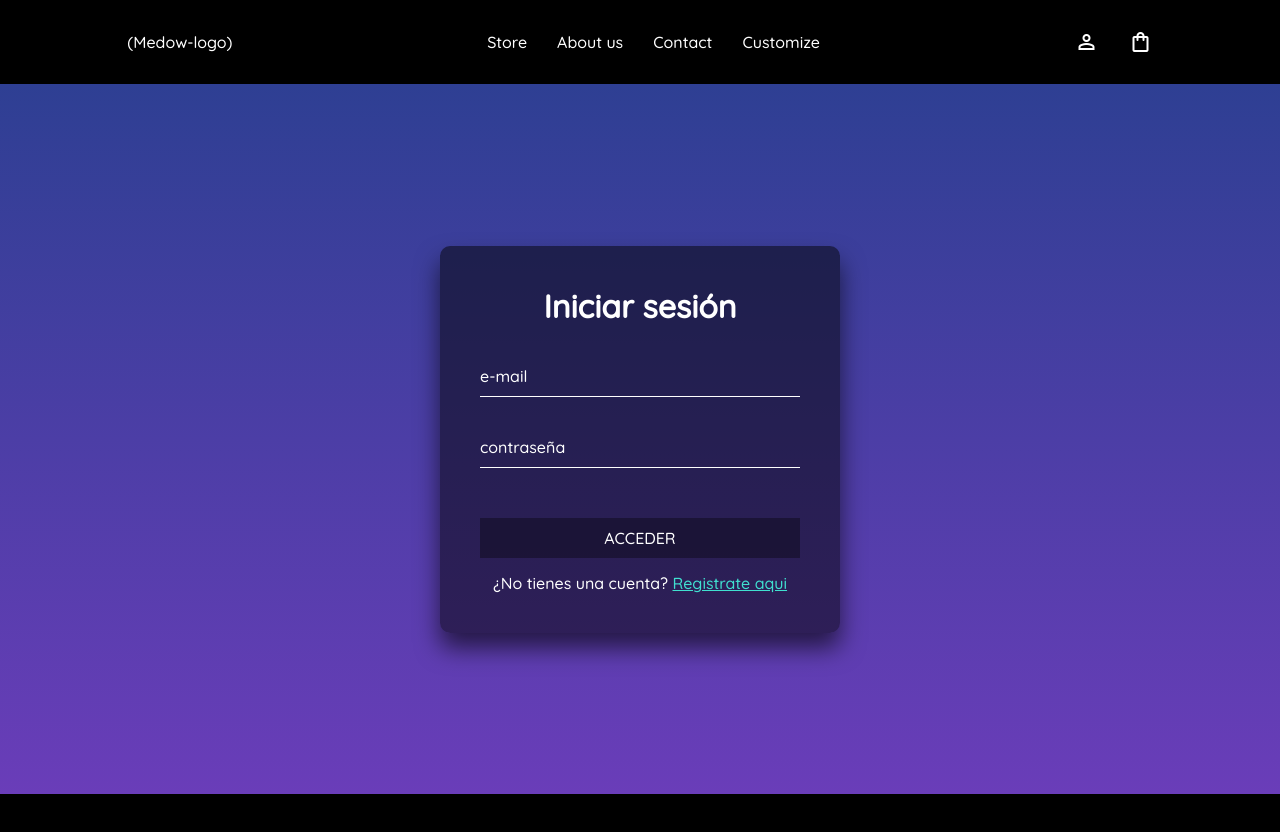
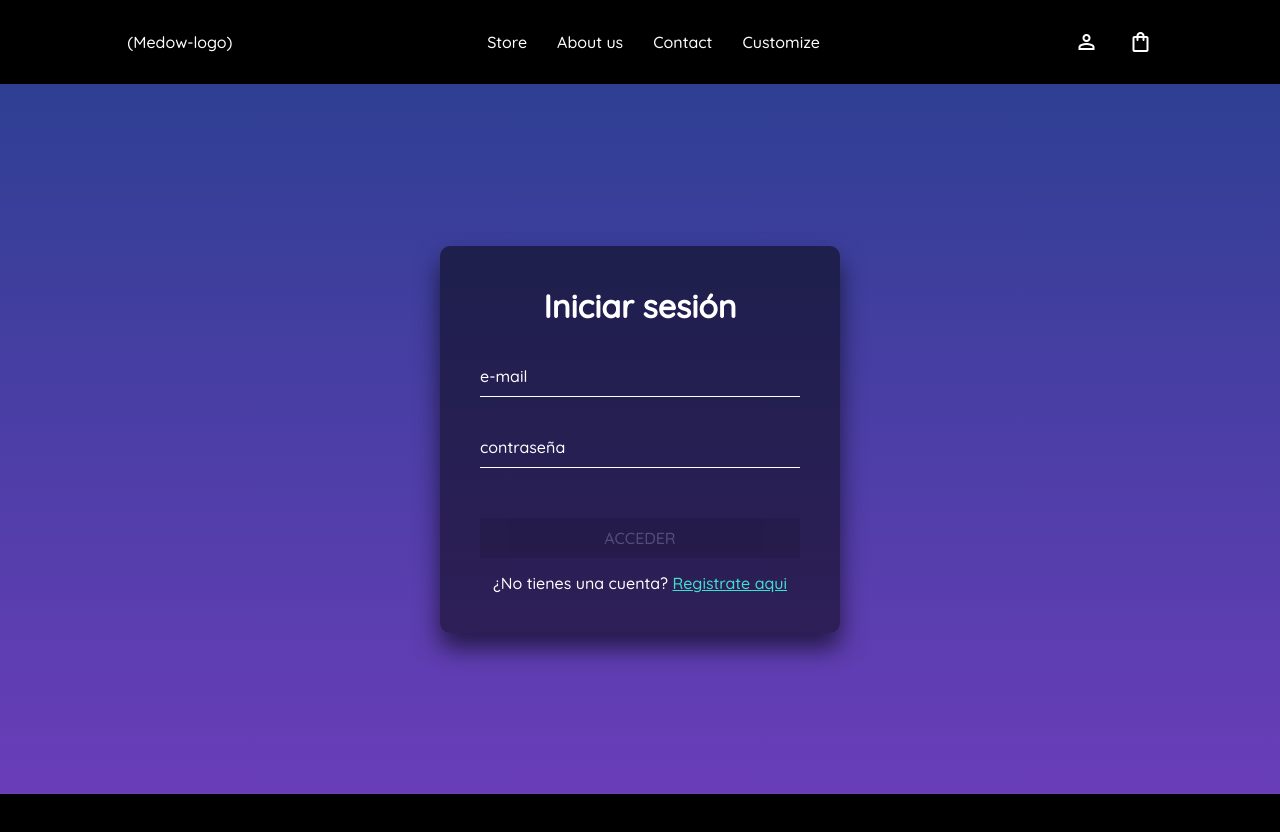
Before and after one commit to GabrielCornejoB/medow-ecommerce, an Angular app in the folder front-end/: page /login in a window 1280 px wide. Shown: the top 832 px of the page. Built offline with nearby package versions, Linux system fonts and the light colour scheme.

Commit message:
Readme update

```diff
--- a/front-end/src/app/components/login/login.component.css
+++ b/front-end/src/app/components/login/login.component.css
@@ -60,13 +60,13 @@
     overflow: hidden;
     margin-top: 20px;
     color: white;
-    background: rgba(0,0,0,0.35);
+    background: rgba(0,0,0,0.55);
     border: none;
     cursor: pointer;
     transition: 0.3s;
 }
 .form-container form button:hover {
-    background: rgba(0,0,0,0.65);
+    background: rgba(0,0,0,0.75);
 }
 .form-container .register-link {
     text-align: center;
@@ -86,3 +86,7 @@
 .error-msg p span {
     cursor: pointer;
 }
+.form-container form button:disabled {
+    opacity: 0.2;
+    cursor:not-allowed;
+}
--- a/front-end/src/app/components/login/login.component.html
+++ b/front-end/src/app/components/login/login.component.html
@@ -1,7 +1,7 @@
 <div class="login-wrapper">
     <div class="form-container">
         <h1>Iniciar sesión</h1>
-        <form (submit)="login()">
+        <form (submit)="login()" #loginForm="ngForm">
             <div class="login-row">
                 <input type="text" id="email" name="email" [(ngModel)]="userLogin.email" required>
                 <label>e-mail</label>
@@ -18,7 +18,7 @@
                 <p>Contraseña incorrecta</p>
                 <p (click)="incorrectPassword = !incorrectPassword"><span class="material-symbols-outlined">close</span></p>
             </div>
-            <button type="submit">
+            <button type="submit" [disabled]="loginForm.form.invalid">
                 Acceder
             </button>
             <div class="register-link">
```
Also changed, not shown: 1 other file (tests, documents, lock files or other folders).
